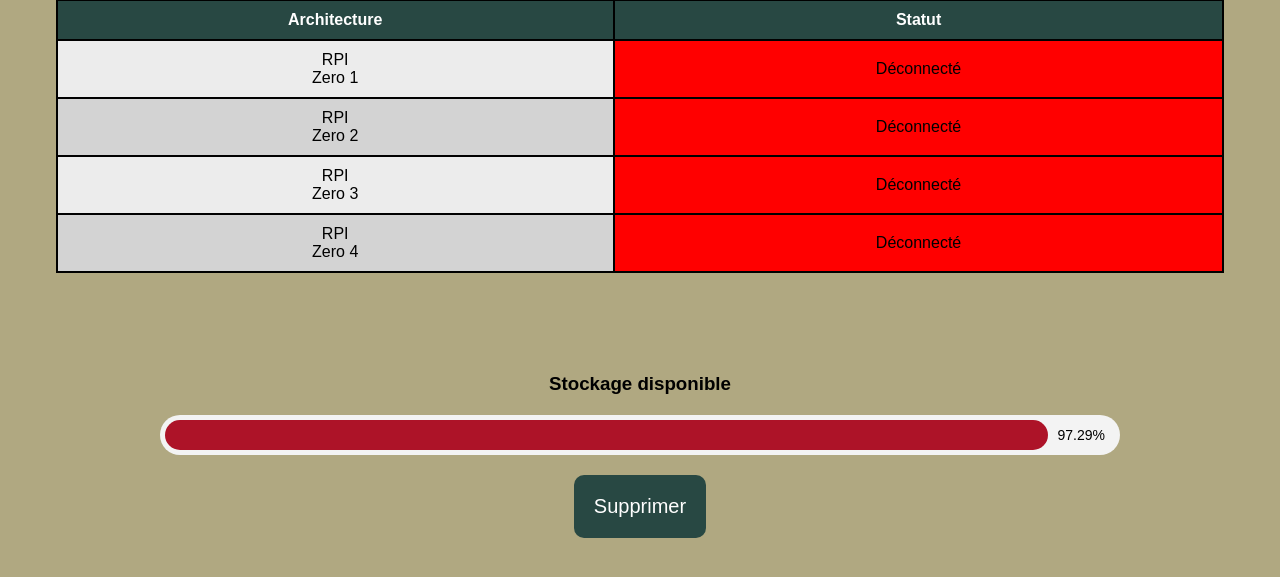
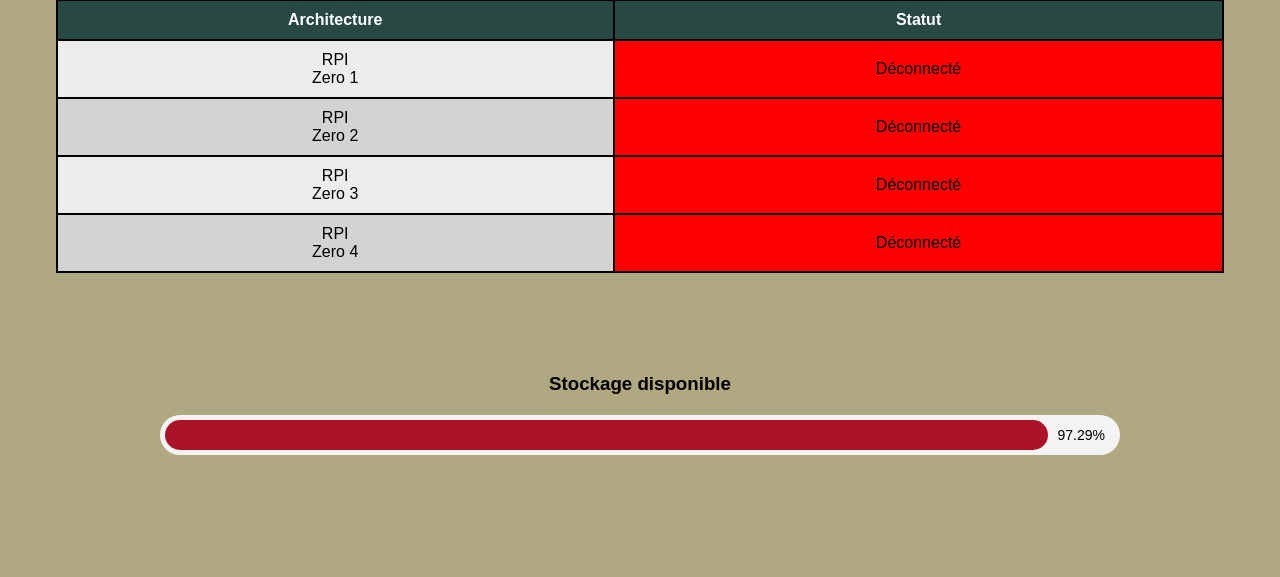
Before and after one commit to octogenarian78/SAE-S5, a PHP site: page /administration/index.php in a window 1280 px wide. Shown: the part 151-728 px from the top of the page. Run offline with PHP 8.4, Linux system fonts and the light colour scheme; the visitor is signed in with stand-in values (Sample User, id 1); data that the repository does not hold is empty.

Commit message:
fix: Suppression du bouton supprimer inutile sur la page administration

```diff
--- a/site/administration/index.php
+++ b/site/administration/index.php
@@ -111,7 +111,6 @@ if ($used_percentage >= 90){
             <?= round($used_percentage, 2) ?>%
         </div>
     </div>
-    <a href="#">Supprimer</a>
 </div>
 </body>
 </html>
```
